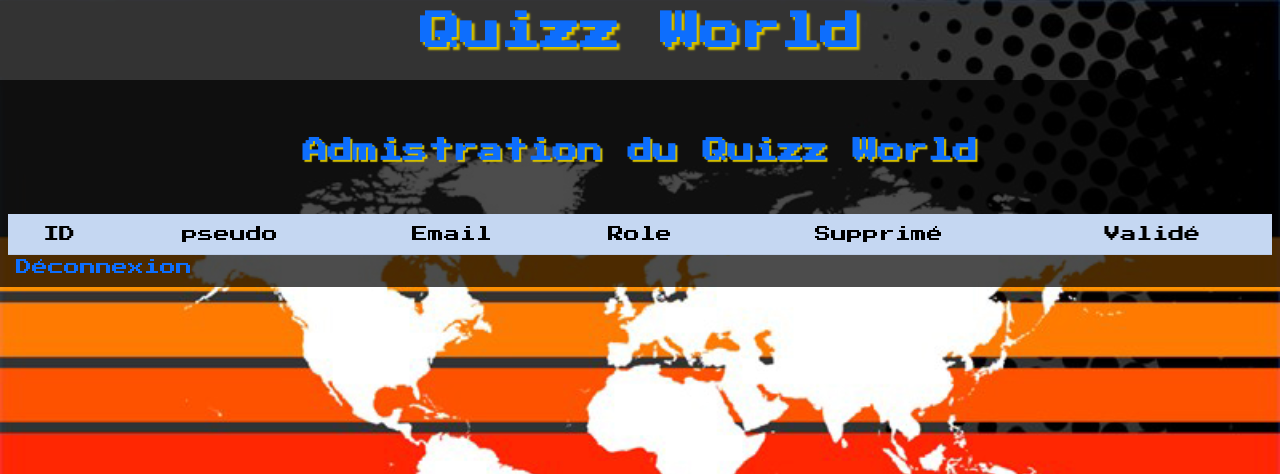
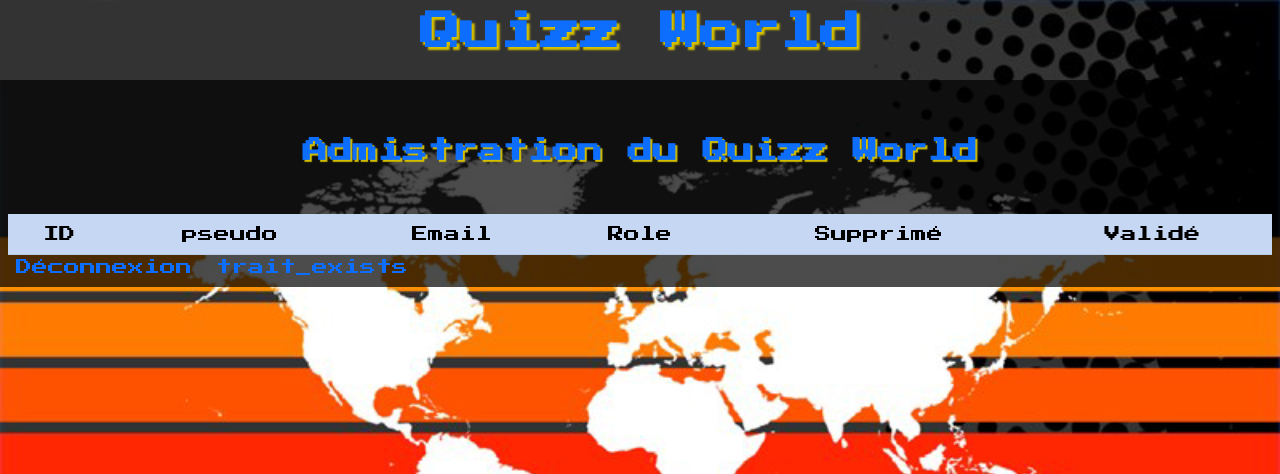
Before and after one commit to ChronaMakenshi/TP---Quizz---World-2, a PHP site: page /adminchoix.php in a window 1280 px wide. Shown: the top 474 px of the page. Run offline with PHP 8.4, Linux system fonts and the light colour scheme; data that the repository does not hold is empty.

Commit message:
admin choix

```diff
--- a/adminchoix.php
+++ b/adminchoix.php
@@ -56,3 +56,4 @@ while($ligne = $reponse -> fetch() ){
 <a class="p-2 bd-highlight text-decoration-none" href="connexion.php?action=deconnecter">Déconnexion</a>
 </body>
 </html>
+trait_exists
```
